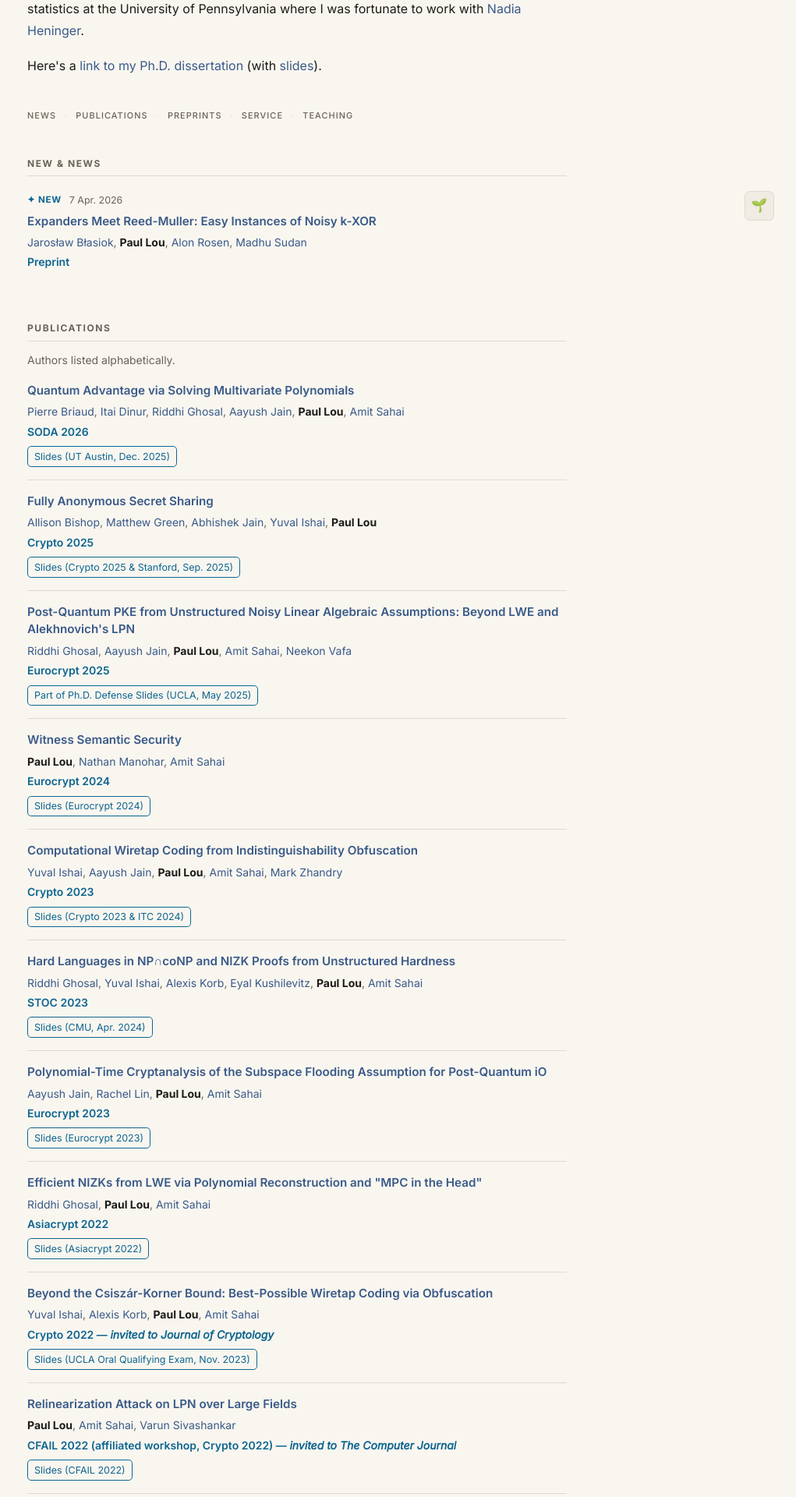
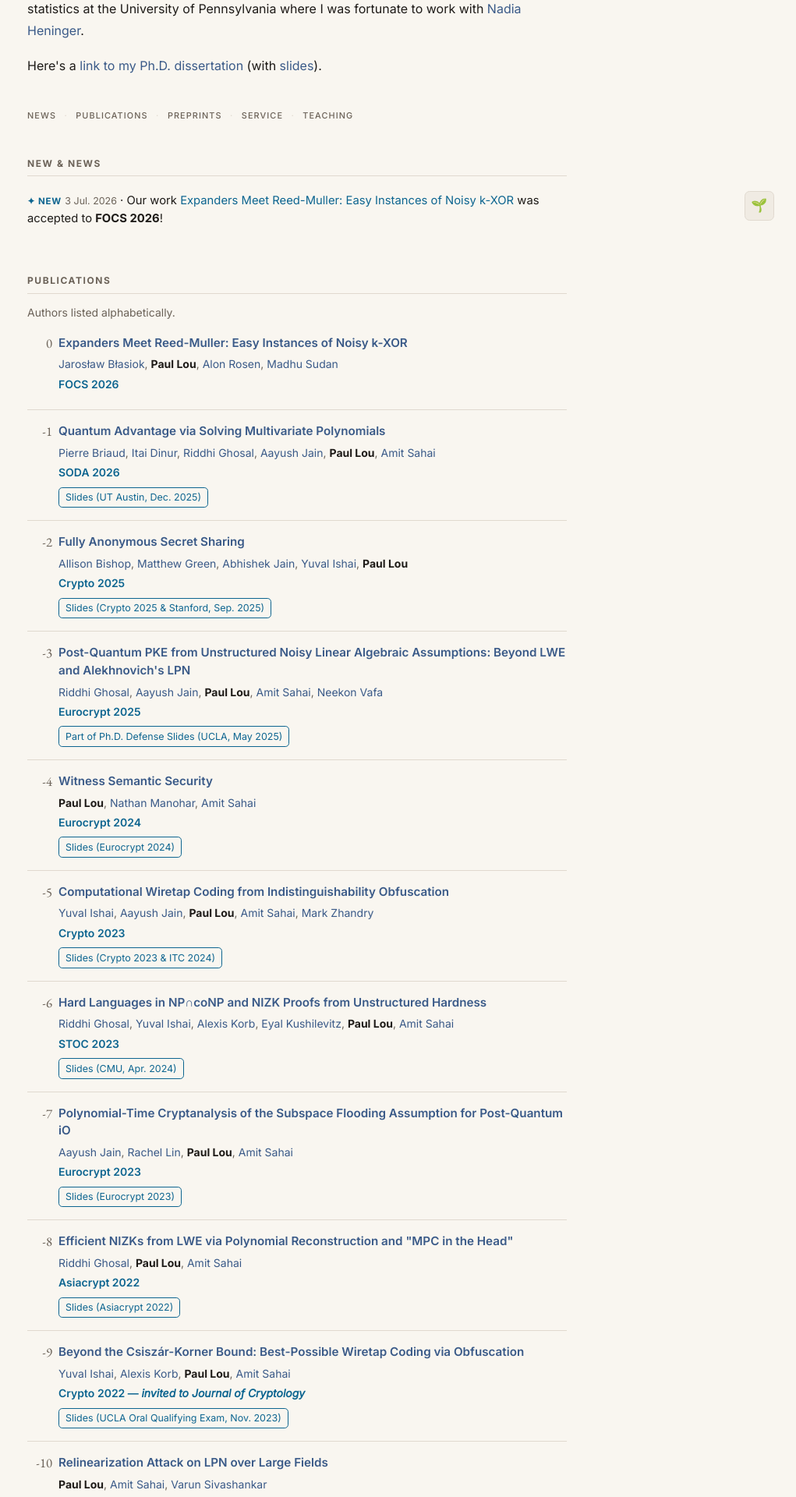
Before and after one commit to pslou/pslou.github.io, a Jekyll site: the page built from index.html, in a window 1280 px wide. Shown: the part 541-2461 px from the top of the page at 78% size, without its empty margins (259-1280 px from the left). Built offline with Jekyll 4.4.1, drawn with Linux system fonts in a browser that asks for light colours.

Commit message:
update news, move expanders to pubs, reverse-number pub list

```diff
--- a/assets/css/main.css
+++ b/assets/css/main.css
@@ -413,12 +413,53 @@ a:hover {
   font-family: var(--font-sans);
   color: var(--c-text-muted);
 }
+.news-body {
+  font-size: 0.925rem;
+  line-height: 1.55;
+  color: var(--c-text);
+  margin: 0;
+}
+.news-body a {
+  color: var(--c-primary);
+  text-decoration: none;
+}
+.news-body a:hover {
+  text-decoration: underline;
+  text-underline-offset: 2px;
+}
 
 
 .pub-list {
   list-style: none;
   padding: 0;
   margin: 0;
+}
+
+ol.pub-list {
+  list-style: none;
+  padding: 0;
+  margin: 0;
+}
+ol.pub-list .pub-item {
+  position: relative;
+  padding-left: 2.5rem;
+}
+ol.pub-list .pub-item::before {
+  content: counter(list-item);
+  position: absolute;
+  left: 0;
+  top: 1rem;
+  width: 2rem;
+  text-align: right;
+  font-size: 1.05rem;
+  font-family: var(--font-display);
+  font-style: normal;
+  line-height: 1.5;
+  transform: translateY(-0.08em);
+  color: var(--c-text-muted);
+}
+ol.pub-list .pub-item:first-child::before {
+  top: 0;
 }
 
 .pub-item {
--- a/index.html
+++ b/index.html
@@ -78,10 +78,7 @@ description: Paul S. Lou — postdoctoral researcher in cryptography at Bocconi
   <ul class="pub-list">
 
     <li class="pub-item">
-      <div class="news-meta"><span class="news-flag">✦ new</span><time class="news-date">7 Apr. 2026</time></div>
-      <a class="pub-title" href="https://arxiv.org/pdf/2604.04188v1">Expanders Meet Reed-Muller: Easy Instances of Noisy k-XOR</a>
-      <p class="pub-authors">Jarosław Błasiok, <strong class="pub-self">Paul Lou</strong>, Alon Rosen, Madhu Sudan</p>
-      <p class="pub-venue">Preprint</p>
+      <p class="news-body"><span class="news-flag">✦ new</span> <time class="news-date">3 Jul. 2026</time> · Our work <a href="https://arxiv.org/pdf/2604.04188v1">Expanders Meet Reed-Muller: Easy Instances of Noisy k-XOR</a> was accepted to <strong>FOCS 2026</strong>!</p>
     </li>
 
   </ul>
@@ -91,7 +88,13 @@ description: Paul S. Lou — postdoctoral researcher in cryptography at Bocconi
 <section class="page-section" id="publications">
   <h2>Publications</h2>
   <p class="section-note">Authors listed alphabetically.</p>
-  <ul class="pub-list">
+  <ol class="pub-list" reversed>
+
+    <li class="pub-item">
+      <a class="pub-title" href="https://arxiv.org/pdf/2604.04188v1">Expanders Meet Reed-Muller: Easy Instances of Noisy k-XOR</a>
+      <p class="pub-authors">Jarosław Błasiok, <strong class="pub-self">Paul Lou</strong>, Alon Rosen, Madhu Sudan</p>
+      <p class="pub-venue">FOCS 2026</p>
+    </li>
 
     <li class="pub-item">
       <a class="pub-title" href="https://arxiv.org/abs/2509.07276">Quantum Advantage via Solving Multivariate Polynomials</a>
@@ -190,7 +193,7 @@ description: Paul S. Lou — postdoctoral researcher in cryptography at Bocconi
       <p class="pub-note">press: <a href="https://www.quantamagazine.org/why-quantum-computers-might-not-break-cryptography-20170515/">Why Quantum Computers Might Not Break Cryptography</a> — Quanta Magazine</p>
     </li>
 
-  </ul>
+  </ol>
 </section>
 
 <!-- Preprints -->
```
